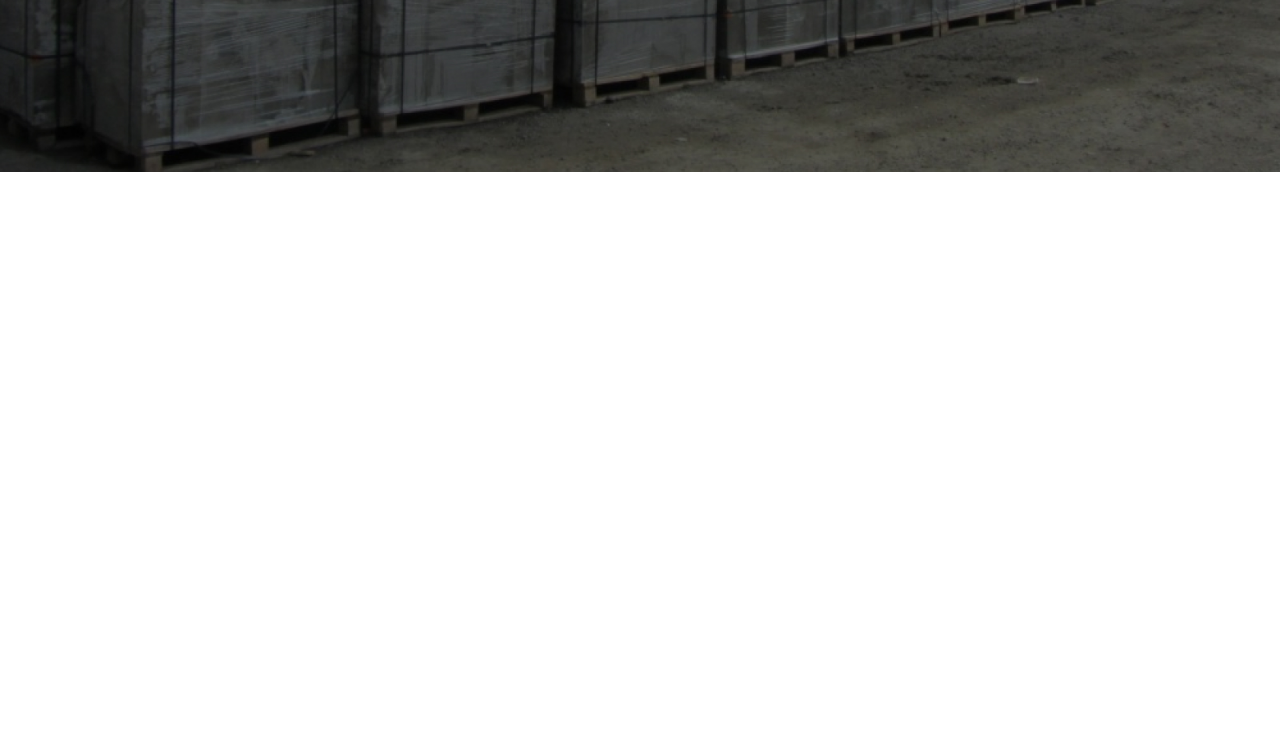
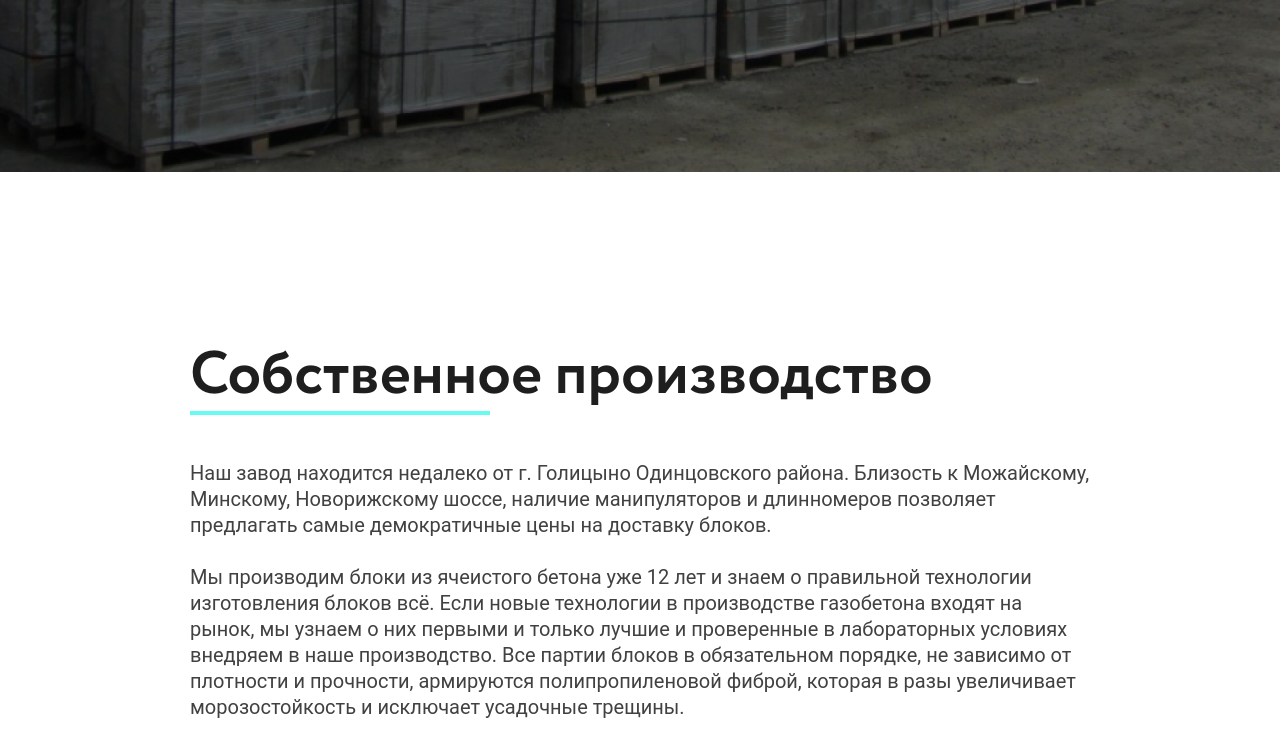
Before and after one commit to snaf-trip/gazblocks, a plain HTML site: page index.html in a window 1280 px wide. Shown: the part 628-1384 px from the top of the page. Drawn offline with Linux system fonts and the light colour scheme.

Commit message:
Added block with own production.

```diff
--- a/index.html
+++ b/index.html
@@ -60,7 +60,7 @@
   </header>
 
   <div class="block1">
-    <div class="block1__content">
+    <div class="block1__content container">
       <h1 class="block1__title">Газобетонные блоки</h1>
       <p class="block1__text">
         Текст заглушка коротенький типо какое-то кратенькое описание.
@@ -68,6 +68,25 @@
         ба Как то так вобщем чет нужно написать.
       </p>
       <a class="block1__catalogBtn">каталог</a>
+    </div>
+  </div>
+
+  <div class="container">
+    <div class="ownProduction__content">
+      <h1 class="ownProduction__title">Собственное производство</h1>
+      <div class="ownProduction__titleLine"></div>
+      <p class="ownProduction__text">
+        Наш завод находится недалеко от г. Голицыно Одинцовского района. Близость к
+        Можайскому, Минскому, Новорижскому шоссе,
+        наличие манипуляторов и длинномеров позволяет предлагать самые демократичные цены на доставку блоков.
+        <br><br>
+        Мы производим блоки из ячеистого бетона уже 12 лет и знаем о правильной технологии изготовления блоков всё.
+        Если
+        новые технологии в производстве газобетона входят на рынок, мы узнаем о них первыми и только лучшие и
+        проверенные в лабораторных условиях внедряем в наше производство. Все партии блоков в обязательном порядке, не
+        зависимо от плотности и прочности, армируются полипропиленовой фиброй, которая в разы увеличивает
+        морозостойкость и исключает усадочные трещины.
+      </p>
     </div>
   </div>
 
--- a/styles/index.css
+++ b/styles/index.css
@@ -2,7 +2,13 @@
 @import url(normalize.css);
 @import url(header.css);
 @import url(block1.css);
+@import url(ownProduction.css);
 
 .no-scroll {
   overflow: hidden;
 }
+
+.container {
+  max-width: 1180px;
+  margin: auto;
+}
--- /dev/null
+++ b/styles/ownProduction.css
@@ -0,0 +1,30 @@
+.ownProduction__content {
+  max-width: 900px;
+  margin: auto;
+}
+
+.ownProduction__title {
+  font-family: 'Circe';
+  font-style: normal;
+  font-weight: 700;
+  font-size: 60px;
+  color: #1E1E1E;
+  margin: 170px 0 0 0;
+}
+
+.ownProduction__titleLine {
+  max-width: 300px;
+  width: 100%;
+  height: 4px;
+  background-color: #66FCF1;
+}
+
+.ownProduction__text {
+  font-family: Roboto, system-ui;
+  margin: 0;
+  margin-top: 45px;
+  font-size: 20px;
+  line-height: 26px;
+  font-weight: 400;
+  color: #414141;
+}
```
